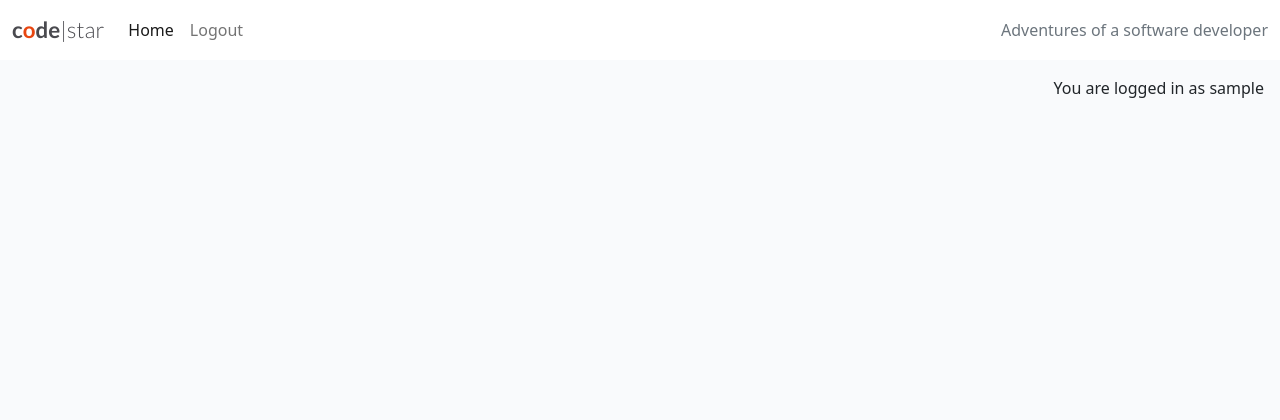
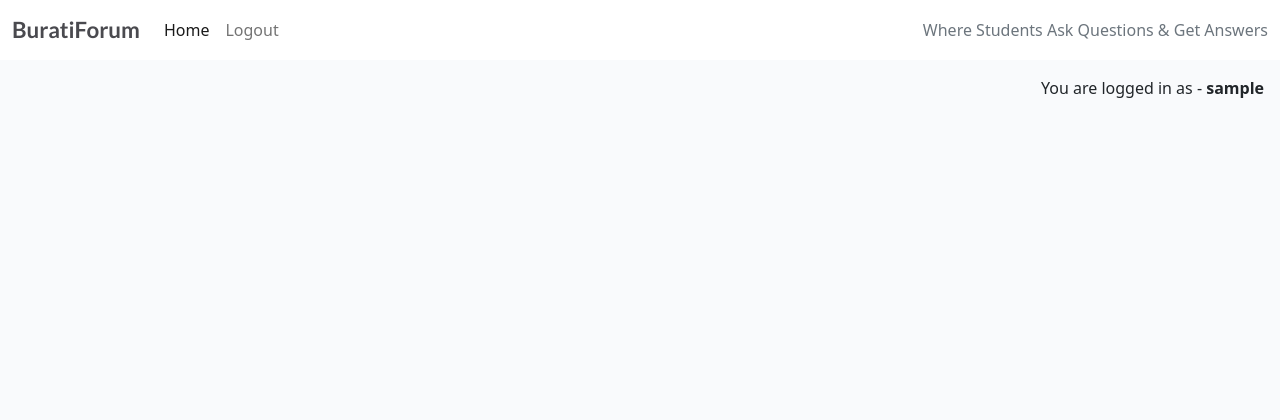
Before and after one commit to MAbuhanif/burati-forum, a Django app: page / in a window 1280 px wide. Shown: the top 420 px of the page. Run offline with Django 5.2, Linux system fonts and the light colour scheme; the visitor is signed in with stand-in values (Sample User, id 1); data that the repository does not hold is empty; parts of the project's set-up code (start-up, migrations or seed data) failed here and were passed over.

Commit message:
Add Logo

```diff
--- a/forum/templates/forum/index.html
+++ b/forum/templates/forum/index.html
@@ -2,11 +2,11 @@
 
 {% block content %}
 
-<!-- index.html content starts here -->
+<!-- index.html Question starts here -->
 <div class="container-fluid">
     <div class="row">
 
-        <!-- Blog Entries Column -->
+        <!-- Questions Entries Column -->
         <div class="col-12 mt-3 left">
             <div class="row">
                 {% for question in question_list %}
--- a/templates/base.html
+++ b/templates/base.html
@@ -33,8 +33,7 @@
     <!-- Navigation -->
     <nav class="navbar navbar-expand-lg navbar-light bg-white">
         <div class="container-fluid">
-            <a class="navbar-brand" href="{% url 'home' %}"><span class="brand">c<span class="red-o">o</span>de<span
-                        class="thin">|star</span></span></a>
+            <a class="navbar-brand" href="{% url 'home' %}"><span class="brand">BuratiForum</span></a>
             <button class="navbar-toggler" type="button" data-bs-toggle="collapse" data-bs-target="#navbarText"
                 aria-controls="navbarText" aria-expanded="false" aria-label="Toggle navigation">
                 <span class="navbar-toggler-icon"></span>
@@ -60,7 +59,7 @@
                     {% endif %}
                 </ul>
                 <span class="navbar-text text-muted">
-                    Adventures of a software developer
+                    Where Students Ask Questions &amp; Get Answers
                 </span>
             </div>
         </div>
@@ -68,13 +67,13 @@
 
     <main class="flex-shrink-0 main-bg">
         {% if user.is_authenticated %}
-        <p class="text-end m-3">You are logged in as {{ user }}</p>
+        <p class="text-end m-3">You are logged in as - <strong>{{ user }}</strong></p>
         {% else %}
         <p class="text-end m-3">You are not logged in</p>
         {% endif %}
 
         {% block content %}
-        <!-- Content Goes here -->
+        <!-- Questions Goes here -->
         {% endblock content %}
 
     </main>
```
